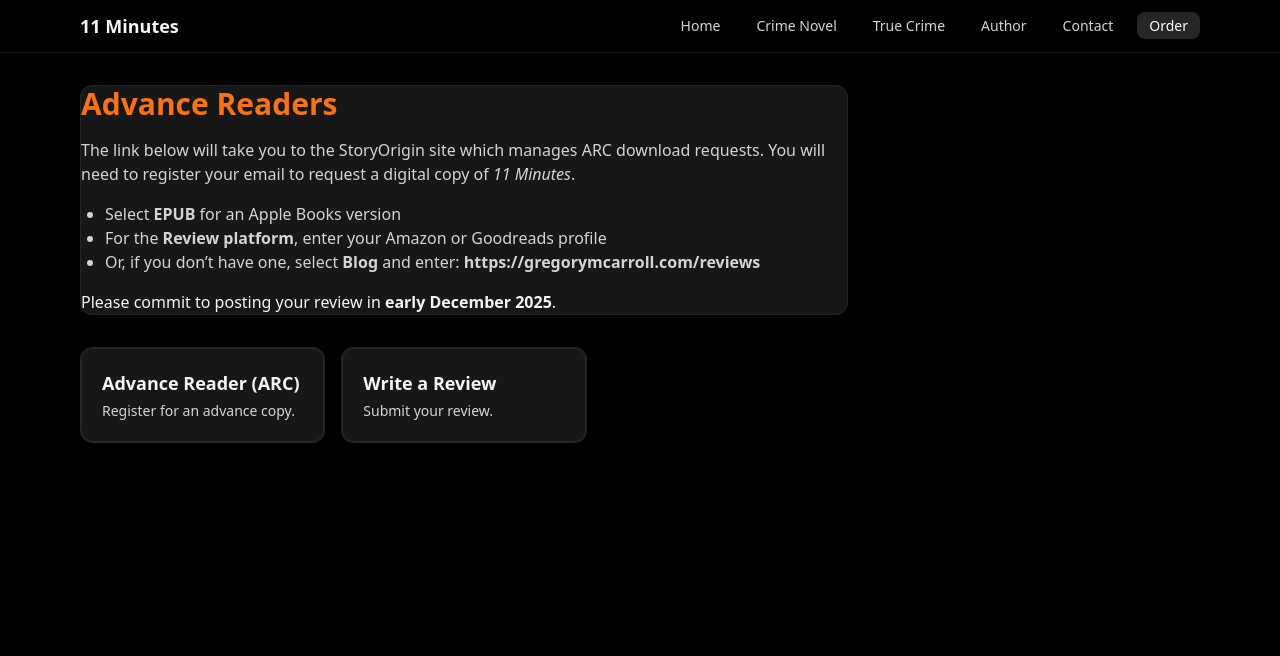
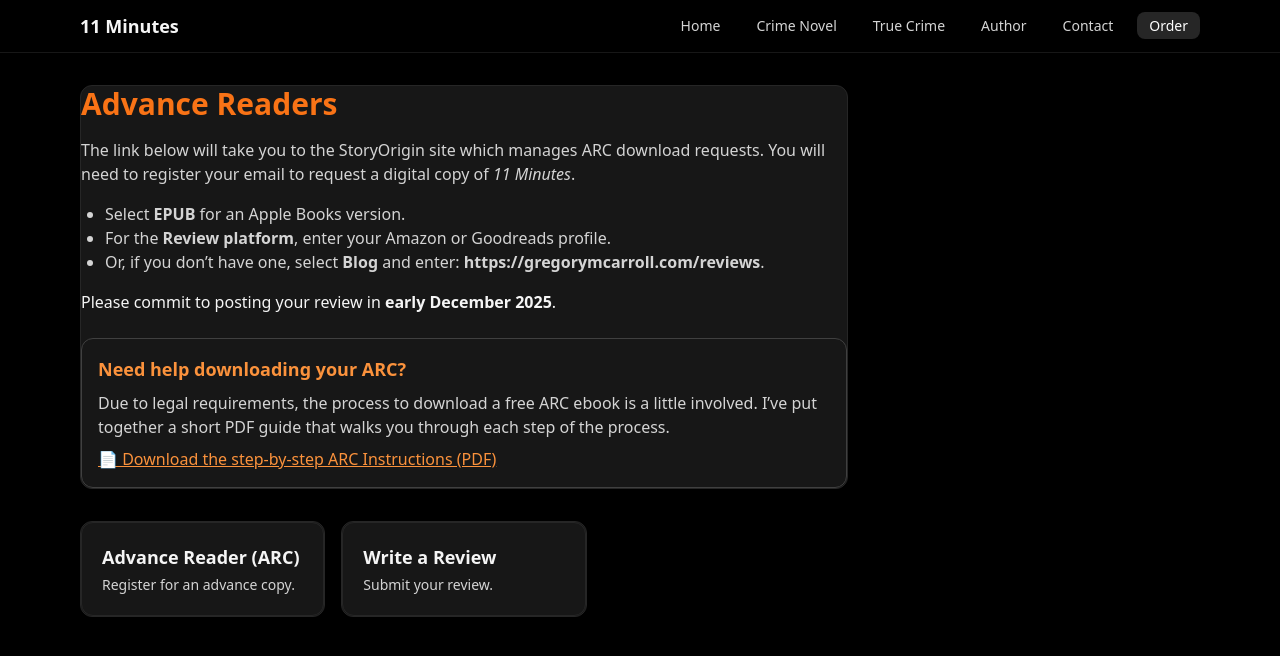
Before and after one commit to gcarroll1/author-site, a Next.js app: page /order/arc in a window 1280 px wide. Shown: the top 656 px of the page. Built offline with nearby package versions, Linux system fonts and the light colour scheme.

Commit message:
add ARC instructions pdf

```diff
--- a/app/order/arc/page.tsx
+++ b/app/order/arc/page.tsx
@@ -19,19 +19,42 @@ export default function AdvanceReadersPage() {
         </p>
 
         <ul className="mt-4 list-disc pl-6 text-neutral-300">
-          <li>Select <strong>EPUB</strong> for an Apple&nbsp;Books version</li>
           <li>
-            For the <strong>Review platform</strong>, enter your Amazon or Goodreads profile
+            Select <strong>EPUB</strong> for an Apple&nbsp;Books version.
+          </li>
+          <li>
+            For the <strong>Review platform</strong>, enter your Amazon or Goodreads profile.
           </li>
           <li>
             Or, if you don’t have one, select <strong>Blog</strong> and enter:&nbsp;
-            <strong>https://gregorymcarroll.com/reviews</strong>
+            <strong>https://gregorymcarroll.com/reviews</strong>.
           </li>
         </ul>
 
         <p className="mt-4">
           Please commit to posting your review in <strong>early December 2025</strong>.
         </p>
+
+        <div className="mt-6 p-4 border border-neutral-700 bg-neutral-900 rounded-xl">
+          <h2 className="text-lg font-semibold text-orange-400 mb-2">
+            Need help downloading your ARC?
+          </h2>
+          <p className="text-neutral-300">
+            Due to legal requirements, the process to download a free ARC ebook is a little
+            involved. I’ve put together a short PDF guide that walks you through each step of
+            the process.
+          </p>
+          <p className="mt-2">
+            <Link
+              href="/docs/getting-arc-instructions.pdf"
+              target="_blank"
+              rel="noopener noreferrer"
+              className="text-orange-400 underline hover:text-orange-300"
+            >
+              📄 Download the step-by-step ARC Instructions (PDF)
+            </Link>
+          </p>
+        </div>
       </div>
 
       <div className="grid md:grid-cols-3 gap-4">
```
Also changed, not shown: 1 other file (tests, documents, lock files or other folders).
